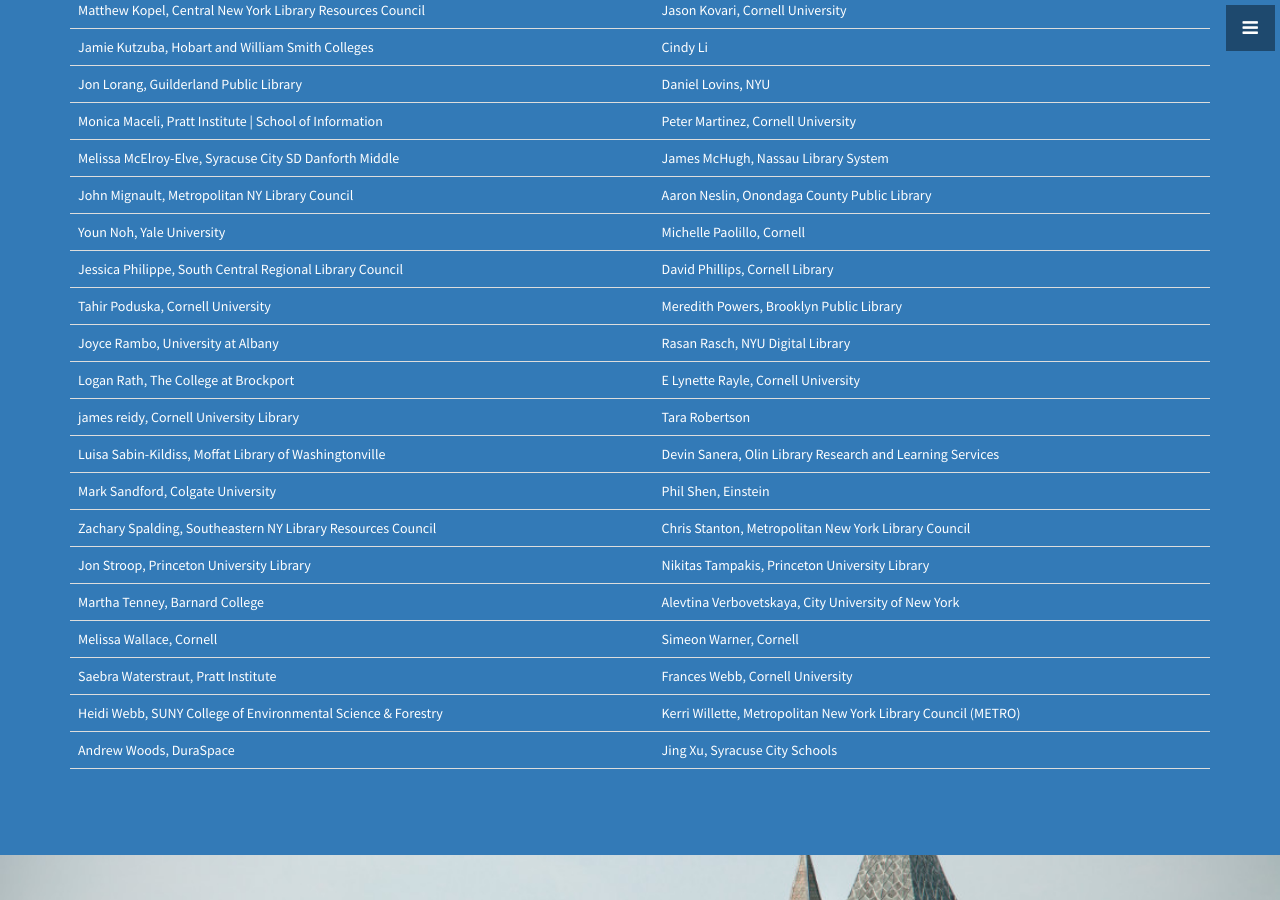
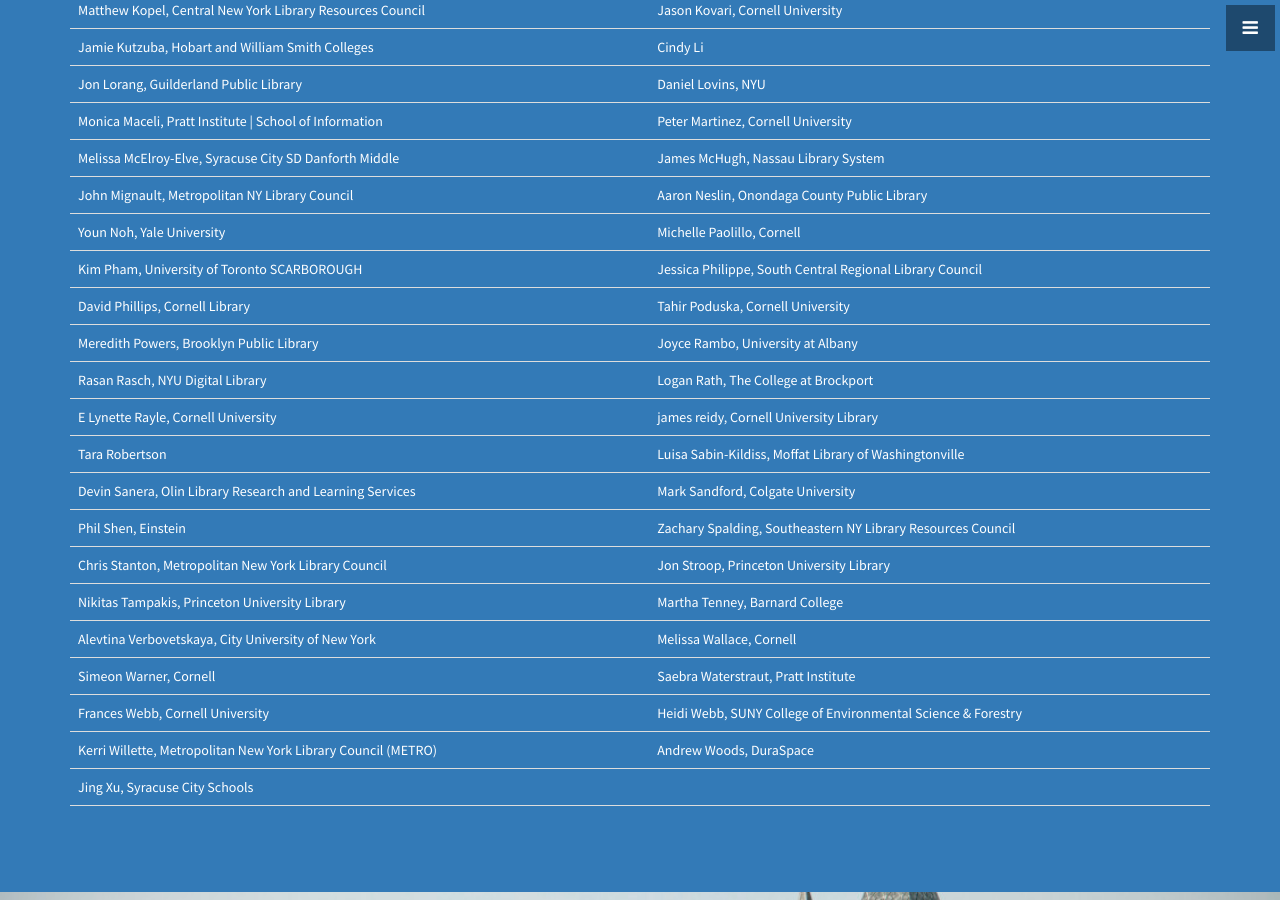
Before and after one commit to code4libNYS/2016, a Jekyll site: the page built from index.html, in a window 1280 px wide and 900 px high, scrolled down 6211 px. Built offline with Jekyll 4.4.1, drawn with Linux system fonts in a browser that asks for light colours.

Commit message:
updated list of participants

```diff
--- a/_includes/participants.html
+++ b/_includes/participants.html
@@ -42,20 +42,21 @@
             <tr><td>Melissa McElroy-Elve, Syracuse City SD Danforth Middle</td> <td>James McHugh, Nassau Library System</td></tr>
             <tr><td>John Mignault, Metropolitan NY Library Council</td> <td>Aaron Neslin, Onondaga County Public Library</td></tr>
             <tr><td>Youn Noh, Yale University</td> <td>Michelle Paolillo, Cornell</td></tr>
-            <tr><td>Jessica Philippe, South Central Regional Library Council</td> <td>David Phillips, Cornell Library</td></tr>
-            <tr><td>Tahir Poduska, Cornell University</td> <td>Meredith Powers, Brooklyn Public Library</td></tr>
-            <tr><td>Joyce Rambo, University at Albany</td> <td>Rasan Rasch, NYU Digital Library</td></tr>
-            <tr><td>Logan Rath, The College at Brockport</td> <td>E Lynette Rayle, Cornell University</td></tr>
-            <tr><td>james reidy, Cornell University Library</td> <td>Tara Robertson</td></tr>
-            <tr><td>Luisa Sabin-Kildiss, Moffat Library of Washingtonville</td> <td>Devin Sanera, Olin Library Research and Learning Services</td></tr>
-            <tr><td>Mark Sandford, Colgate University</td> <td>Phil Shen, Einstein</td></tr>
-            <tr><td>Zachary Spalding, Southeastern NY Library Resources Council</td> <td>Chris Stanton, Metropolitan New York Library Council</td></tr>
-            <tr><td>Jon Stroop, Princeton University Library</td> <td>Nikitas Tampakis, Princeton University Library</td></tr>
-            <tr><td>Martha Tenney, Barnard College</td> <td>Alevtina Verbovetskaya, City University of New York</td></tr>
-            <tr><td>Melissa Wallace, Cornell</td> <td>Simeon Warner, Cornell</td></tr>
-            <tr><td>Saebra Waterstraut, Pratt Institute</td> <td>Frances Webb, Cornell University</td></tr>
-            <tr><td>Heidi Webb, SUNY College of Environmental Science &amp; Forestry</td> <td>Kerri Willette, Metropolitan New York Library Council (METRO)</td></tr>
-            <tr><td>Andrew Woods, DuraSpace</td> <td>Jing Xu, Syracuse City Schools</td></tr>
+            <tr><td>Kim	Pham, University of Toronto SCARBOROUGH</td> <td>Jessica Philippe, South Central Regional Library Council</td></tr>
+            <tr><td>David Phillips, Cornell Library</td> <td>Tahir Poduska, Cornell University</td></tr>
+            <tr><td>Meredith Powers, Brooklyn Public Library</td> <td>Joyce Rambo, University at Albany</td></tr>
+            <tr><td>Rasan Rasch, NYU Digital Library</td> <td>Logan Rath, The College at Brockport</td></tr>
+            <tr><td>E Lynette Rayle, Cornell University</td> <td>james reidy, Cornell University Library</td></tr>
+            <tr><td>Tara Robertson</td> <td>Luisa Sabin-Kildiss, Moffat Library of Washingtonville</td></tr>
+            <tr><td>Devin Sanera, Olin Library Research and Learning Services</td> <td>Mark Sandford, Colgate University</td></tr>
+            <tr><td>Phil Shen, Einstein</td> <td>Zachary Spalding, Southeastern NY Library Resources Council</td></tr>
+            <tr><td>Chris Stanton, Metropolitan New York Library Council</td> <td>Jon Stroop, Princeton University Library</td></tr>
+            <tr><td>Nikitas Tampakis, Princeton University Library</td> <td>Martha Tenney, Barnard College</td></tr>
+            <tr><td>Alevtina Verbovetskaya, City University of New York</td> <td>Melissa Wallace, Cornell</td></tr>
+            <tr><td>Simeon Warner, Cornell</td> <td>Saebra Waterstraut, Pratt Institute</td></tr>
+            <tr><td>Frances Webb, Cornell University</td> <td>Heidi Webb, SUNY College of Environmental Science &amp; Forestry</td></tr>
+            <tr><td>Kerri Willette, Metropolitan New York Library Council (METRO)</td> <td>Andrew Woods, DuraSpace</td></tr>
+            <tr><td>Jing Xu, Syracuse City Schools</td> <td></td></tr>
             <tr><td></td><td></td></tr>
         </tbody>
       </table>
```
